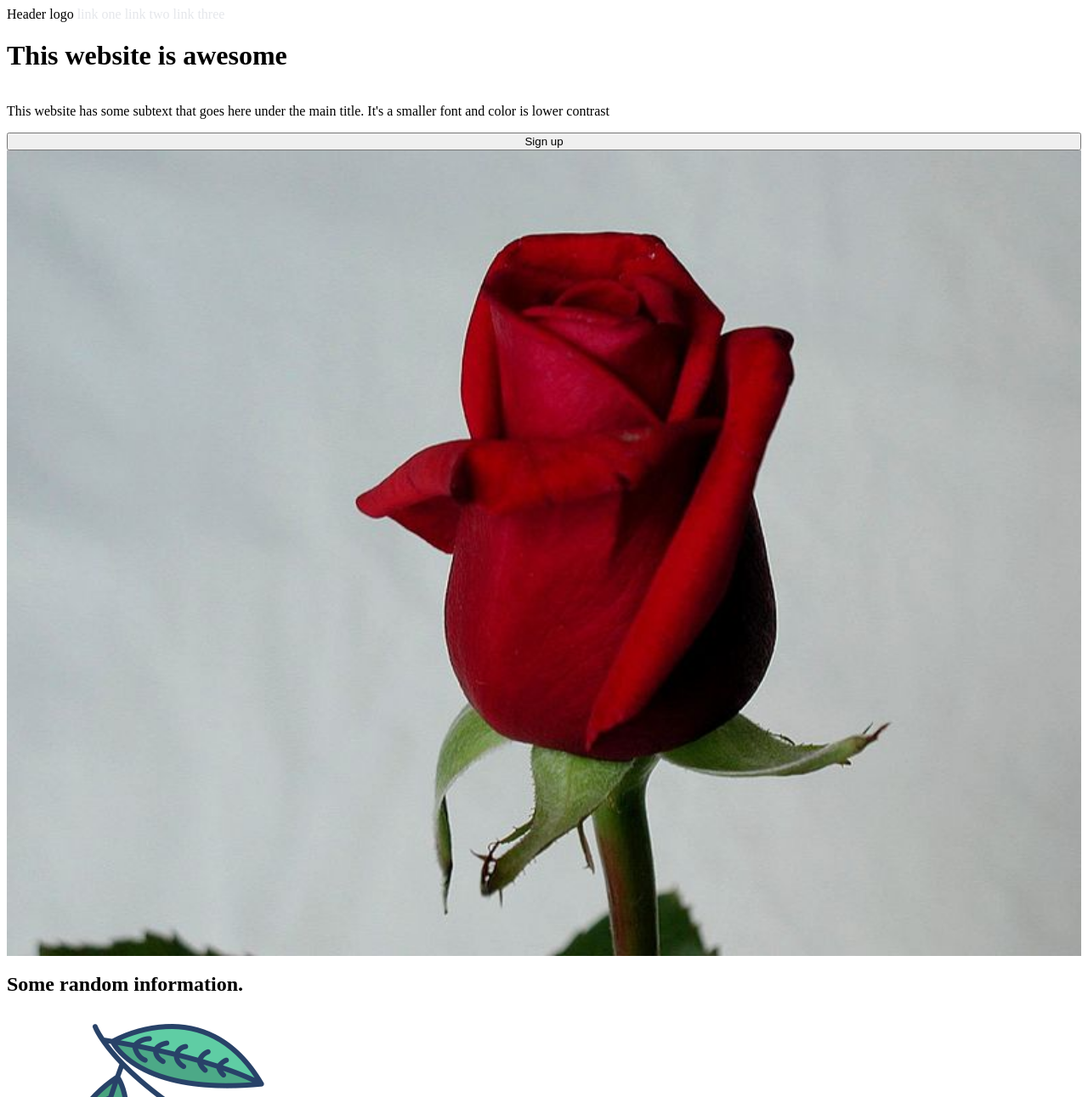
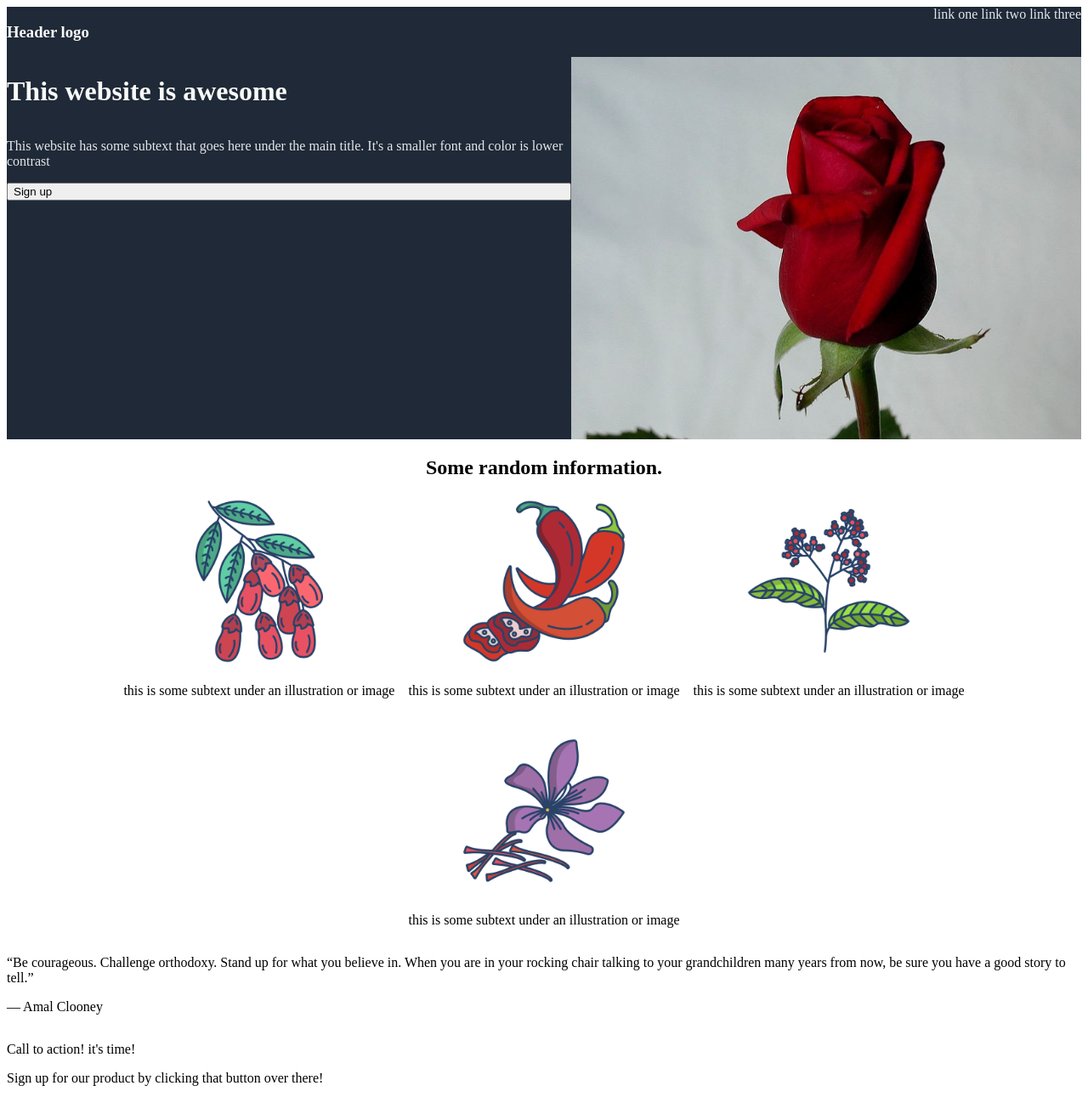
Before and after one commit to Detroc/odin-Landing-page, a plain HTML site: page index.html in a window 1280 px wide. Shown: the top 1291 px of the page at 85% size. Drawn offline with Linux system fonts and the light colour scheme.

Commit message:
Create base structure for first and second section

```diff
--- a/index.html
+++ b/index.html
@@ -9,31 +9,42 @@
 </head>
 <body>
     <div class="header">
-    <div>
-        Header logo
+    <div class="top">
+        <h3>Header logo</h3>
+        <div>
         <a href="#0">link one</a>
         <a href="#0">link two</a>
         <a href="#0">link three</a>
     </div>
 </div>
-    <h1>This website is awesome</h1>
+<div class="title">
+    <div class="column"><h1>This website is awesome</h1>
     <p>This website has some subtext that goes here under the main title.
         It's a smaller font and color is lower contrast</p>
-        <button>Sign up</button>
-        <img src="./images/rose.jpg">
+        <button>Sign up</button></div>
+        <img src="./images/rose.jpg" class="rose">
+    </div>
+
+    </div>
     <div class="info">
-<h2>Some random information.</h2>
-<div>
-    <img src="./images/barberry.png"> this is some subtext under an illustration or image
+    <h2>Some random information.</h2>
+<div class="row">
+    <div class="box">
+    <img src="./images/barberry.png" class="image">
+    <p>this is some subtext under an illustration or image</p>
 </div>
-<div>
-    <img src="./images/chilli.png"> this is some subtext under an illustration or image
+<div class="box">
+    <img src="./images/chilli.png" class="image">
+    <p>this is some subtext under an illustration or image</p>
 </div>
-<div>
-    <img src="./images/pepper.png"> this is some subtext under an illustration or image
+    <div class="box">
+    <img src="./images/pepper.png" class="image">
+    <p>this is some subtext under an illustration or image</p>
 </div>
-<div>
-    <img src="./images/saffron.png"> this is some subtext under an illustration or image
+    <div class="box">
+    <img src="./images/saffron.png" class="image">
+    <p>this is some subtext under an illustration or image</p>
+</div>
 </div>
     </div>
 
--- a/style.css
+++ b/style.css
@@ -5,8 +5,51 @@ body {
 
 .header {
     display: flex;
+    flex-direction: column;
+    background-color: #1f2937;
+    color: #e5e7eb;
 }
 a {
     text-decoration: none;
     color: #e5e7eb;
 }
+.top {
+    display: flex;
+    justify-content: space-between;
+}
+
+.title {
+    display: flex;
+}
+h1, h3 {
+    color:#f9faf8;
+}
+button {
+    display: flex;
+}
+.rose {
+    width: 600px;
+    height: auto;
+    display: flex;
+}
+.column {
+    display: flex;
+    flex-direction: column;
+}
+
+.info {
+    display: flex;
+    flex-direction: column;
+    align-items: center;
+}
+.image {
+    width: 200px;
+    height: auto;
+}
+.row {
+    display: flex;
+    flex-wrap: wrap;
+    text-align: center;
+    justify-content: center;
+    gap: 16px;
+}
```
